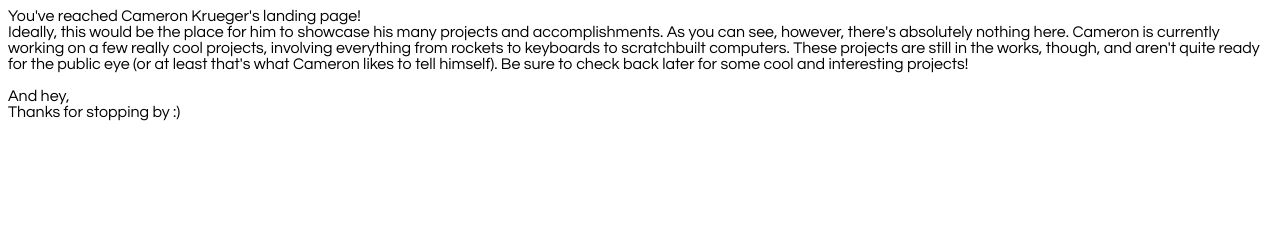
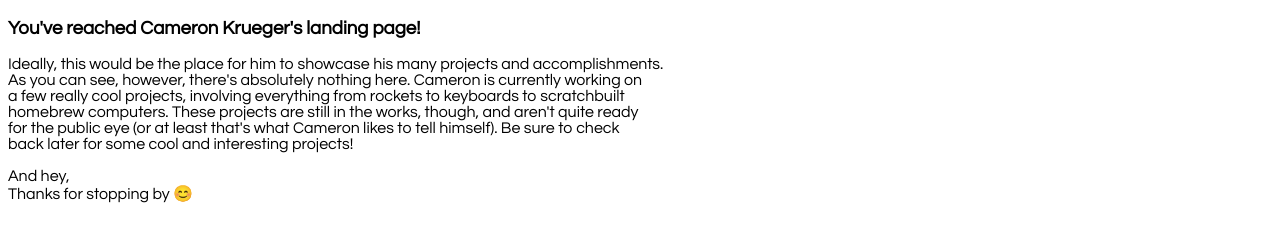
Before and after one commit to not-virus/not-virus.github.io, a plain HTML site: page docs/index.html in a window 1280 px wide. Drawn offline with Linux system fonts and the light colour scheme.

Commit message:
Apparently using HTML anyway. Updated HTML to look prettier

```diff
--- a/docs/index.html
+++ b/docs/index.html
@@ -3,17 +3,17 @@
     <title>Landing page</title>
 </head>
 <body style="font-family:'Century Gothic', 'Franklin Gothic Medium', 'Arial Narrow', Arial, sans-serif">
-    <heading>
+    <h3>
         You've reached Cameron Krueger's landing page!
-    </heading>
+    </h3>
     <div>
-        Ideally, this would be the place for him to showcase his many projects and
-        accomplishments.  As you can see, however, there's absolutely nothing here.  Cameron
-        is currently working on a few really cool projects, involving everything from rockets
-        to keyboards to scratchbuilt computers.  These projects are still in the works, though,
-        and aren't quite ready for the public eye (or at least that's what Cameron likes to tell
-        himself).  Be sure to check back later for some cool and interesting projects!<br><br>
+        Ideally, this would be the place for him to showcase his many projects and accomplishments.<br>
+        As you can see, however, there's absolutely nothing here.  Cameron is currently working on<br>
+        a few really cool projects, involving everything from rockets to keyboards to scratchbuilt<br>
+        homebrew computers.  These projects are still in the works, though, and aren't quite ready<br>
+        for the public eye (or at least that's what Cameron likes to tell himself).  Be sure to check<br>
+        back later for some cool and interesting projects!<br><br>
         And hey,<br>
-        Thanks for stopping by :)
+        Thanks for stopping by 😊
     </div>
 </body>
```
Also changed, not shown: 1 other file.
